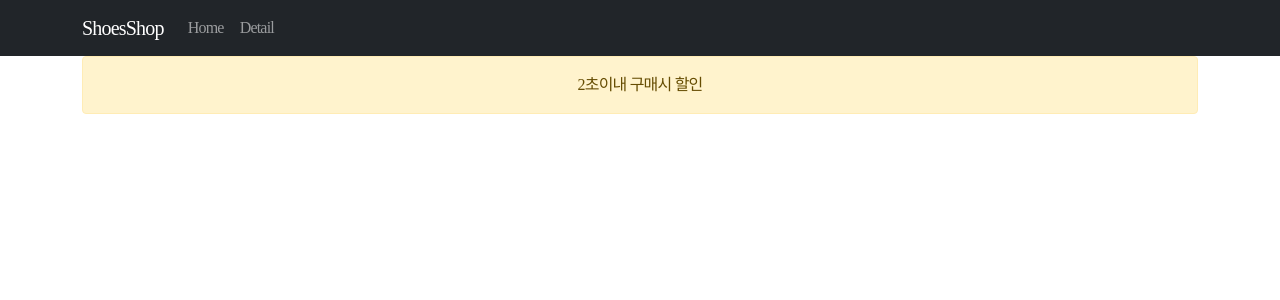
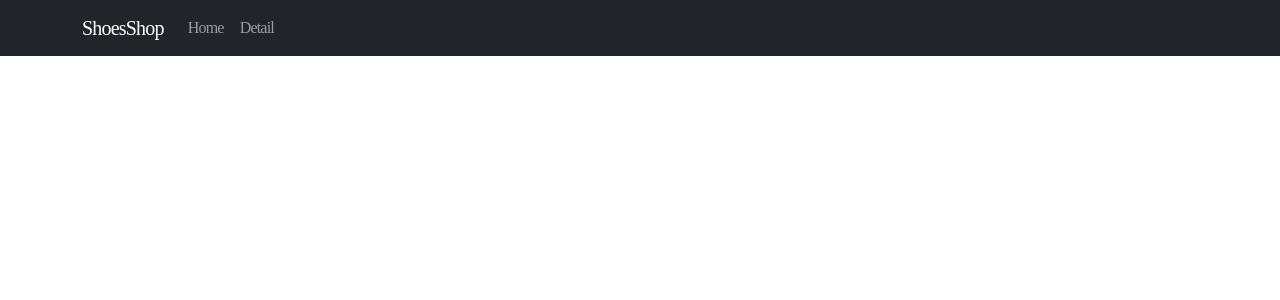
Before and after one commit to whddnjs1715/CreateWebsite, a React (Create React App) app: page /detail in a window 1280 px wide. Shown: the top 300 px of the page. Built offline with nearby package versions, Linux system fonts and the light colour scheme.

Commit message:
#6 Lifecycle & useEffect_2

```diff
--- a/src/routes/Detail.js
+++ b/src/routes/Detail.js
@@ -6,13 +6,16 @@ const Detail = (props) => {
   const { id } = useParams();
   const [appear, setAppear] = useState(true);
   useEffect(() => {
-    setTimeout(() => {}, 1000);
+    setTimeout(() => {
+      setAppear(false);
+    }, 5000);
   });
   // useEffect 쓰는 이유 : useEffect 안에 있는 코드는 html 렌더링 후에 동작합니다.
   // useEffect 안에 적는 코드들은 1.어려운 연산작업 2.서버에서 데이터 가져오는 작업 3.타이머 장착하는것
   return (
     <div className="container">
-      <div className="alert alert-warning">2초이내 구매시 할인</div>
+      {appear == true ? <div className="alert alert-warning">2초이내 구매시 할인</div> : <></>}
+
       {id < 3 ? (
         <div className="row">
           <div className="col-md-6">
```
